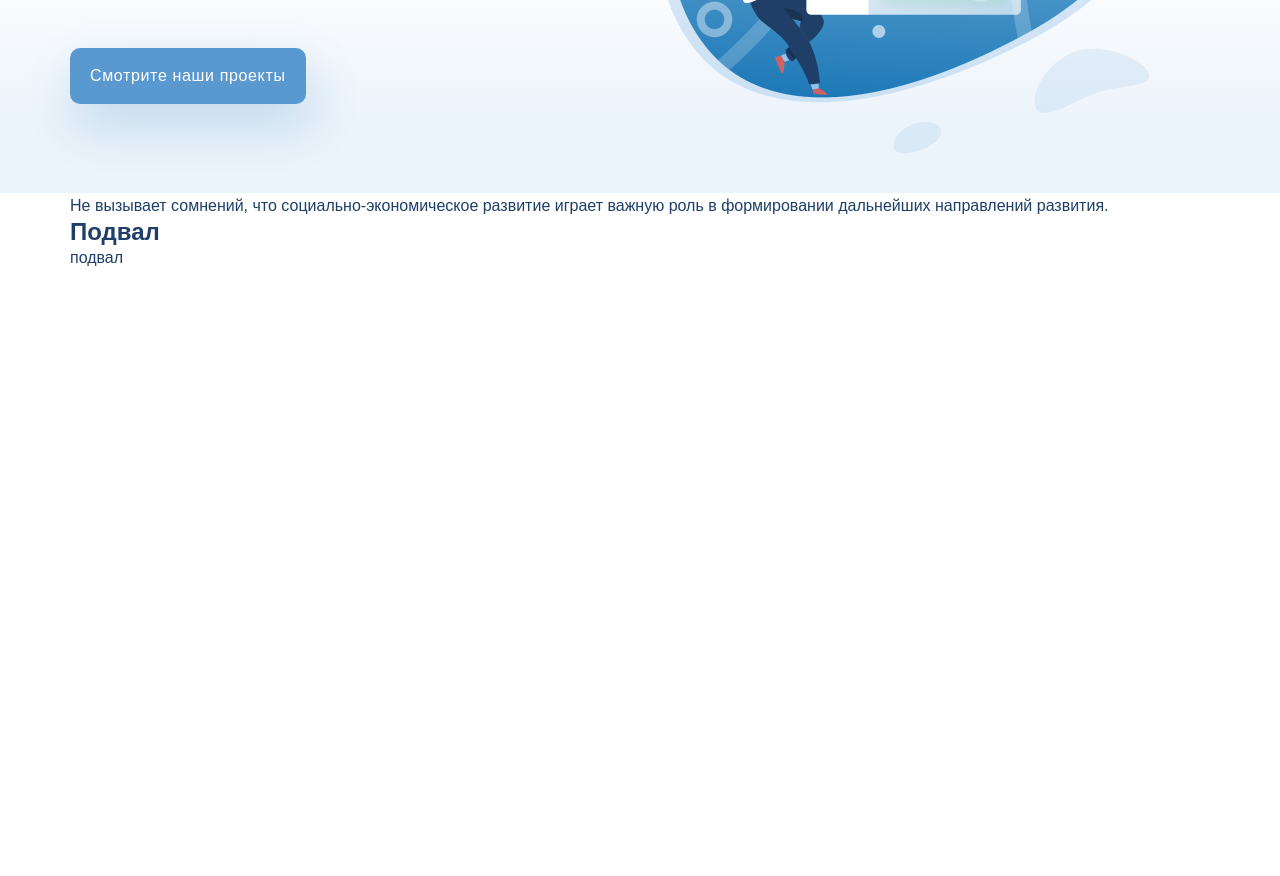
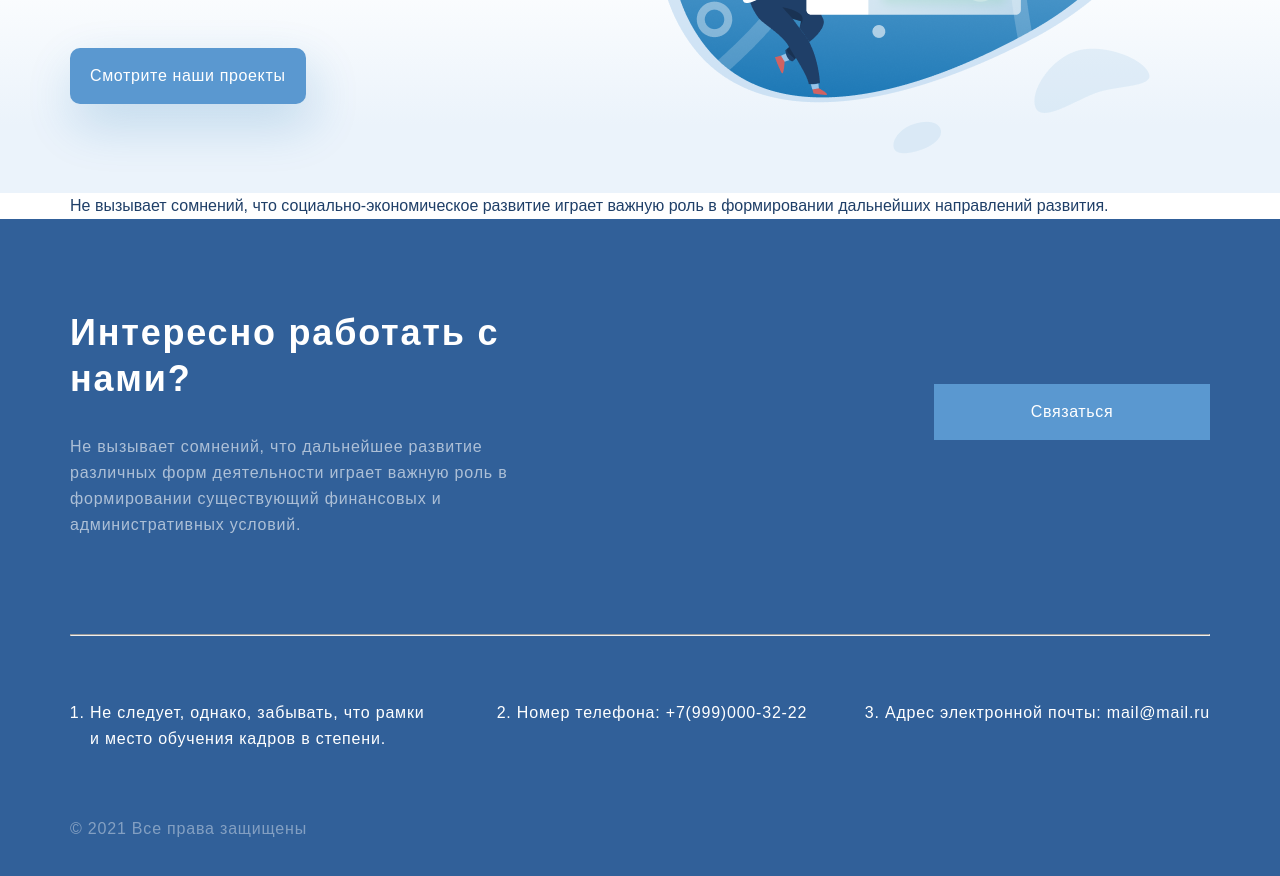
Before and after one commit to kanadeiar/HtmlCssJsLaboratory, a plain HTML site: page index.html in a window 1280 px wide. Shown: the part 575-1451 px from the top of the page. Before the commit the page ends 846 px from the top, so only its background shows below. Drawn offline with Linux system fonts and the light colour scheme.

Commit message:
Изменения

```diff
--- a/css/style.scss
+++ b/css/style.scss
@@ -1,13 +1,13 @@
-$width_site: 1140px;
-
-
+$widthSite: 1140px;
+$headerMinHeight: 768px;
+$headerMenuPaddingTop: 34px;
 
 * {
     margin: 0;
     padding: 0;
 }
-.containter {
-    max-width: $width_site;
+.container {
+    max-width: $widthSite;
     margin: 0 auto;
 }
 body {
@@ -15,14 +15,15 @@ body {
     font-size: 16px;
     line-height: 26px;
     color: #1f3f68;
+
     .header {
         background: linear-gradient(0deg, #EBF3FB 8.84%, rgba(152, 195, 232, 0) 31.12%);
-        min-height: 768px;
+        min-height: $headerMinHeight;
         &_menu {
             display: flex;
             align-items: center;
             justify-content: space-between;
-            padding-top: 34px;
+            padding-top: $headerMenuPaddingTop;
         }
         &_menu>li {
             list-style-type: none;
@@ -73,4 +74,77 @@ body {
 
     }
 
+    .footer {
+        background-color: #316099;
+        min-height: 657px;
+        &_parent {
+            display: flex;
+            justify-content: space-between;
+        }
+        &_header {
+            padding-top: 91px;
+            width: 495px;
+        }
+        &_header h3 {
+
+            font-size: 36px;
+            line-height: 46px;
+            letter-spacing: 0.05em;
+            color: #FFFFFF;
+        }
+        &_header p {
+            margin-top: 32px;
+            margin-bottom: 96px;
+            font-size: 16px;
+            line-height: 26px;
+            letter-spacing: 0.05em;
+            color: #FFFFFF;
+            opacity: 0.6;
+        }
+        &_button a {
+            background: #5A98D0;
+            font-size: 16px;
+            line-height: 26px;
+            text-align: center;
+            letter-spacing: 0.04em;
+            color: #ffffff;
+            padding: 15px 20px;
+            text-decoration: none;
+            display: inline-block;
+            width: 236px;
+            margin-top: 165px;
+        }
+        &_menu {
+            margin-top: 64px;
+            display: flex;
+            justify-content: space-between;
+            padding-left: 20px;
+        }
+        &_info li {
+            max-width: 349px;
+            font-size: 16px;
+            line-height: 26px;
+            letter-spacing: 0.05em;
+            color: #FFFFFF;
+            text-decoration: none;
+        }
+        &_info a {
+            width: 359px;
+            font-size: 16px;
+            line-height: 26px;
+            letter-spacing: 0.05em;
+            color: #FFFFFF;
+            text-decoration: none;
+        }
+        &_copyright p {
+            margin-top: 64px;
+            font-size: 16px;
+            line-height: 26px;
+            letter-spacing: 0.05em;
+            color: #FFFFFF;
+            opacity: 0.4;
+            padding-bottom: 30px;
+        }
+
+    }
 }
--- a/index.html
+++ b/index.html
@@ -12,14 +12,16 @@
 </head>
 
 <body>
+
     <header class="header">
-        <nav class="nav containter">
+        <div class="container">
+            <nav class="nav">
                 <ul class="header_menu">
                     <li><a href="index.html"><img src="img/Navigation.svg" alt="Главная"></a></li>
                     <li><a href="#"><img src="img/address-book-solid1.svg" alt="Контакты"></a></li>
                 </ul>
             </nav>
-        <div class="header_main containter">
+            <div class="header_main">
                 <div class="top">
                     <div class="top_info">
                         <h1>Новые инструменты автоматизации для Вас</h1>
@@ -30,17 +32,47 @@
                     </div>
                 </div>
             </div>
+        </div>
+
     </header>
-    <div class="text containter">
+
+    <div class="text container">
         <p>Не вызывает сомнений, что социально-экономическое развитие играет важную роль в формировании дальнейших
             направлений развития.</p>
+    </div>
 
+    <footer class="footer">
+        <div class="container">
+            <div class="footer_parent">
+                <div class="footer_header">
+                    <h3>Интересно работать с нами?</h3>
+                    <p>Не вызывает сомнений, что дальнейшее развитие различных форм деятельности играет важную роль в
+                        формировании существующий финансовых и административных условий.</p>
                 </div>
-    <footer class="footer containter">
-        <h2>Подвал</h2>
-        <p>подвал</p>
+                <div class="footer_button">
+                    <a href="#">Связаться</a>
+                </div>
+            </div>
+            <hr>
+            <div class="footer_info">
+                <ol class="footer_menu" type="1">
+                    <li>
+                        <p>Не следует, однако, забывать, что рамки и место обучения кадров в степени.</p>
+                    </li>
+                    <li>
+                        <p>Номер телефона: <a href="tel:+79990003222">+7(999)000-32-22</a></p>
+                    </li>
+                    <li>
+                        <p>Адрес электронной почты: <a href="mailto:mail@mail.ru">mail@mail.ru</a></p>
+                    </li>
+                </ol>
+            </div>
+            <div class="footer_copyright">
+                <p>&copy; 2021 Все права защищены</p>
+            </div>
+        </div>
+    </footer>
 
-    </footer>
 </body>
 
 </html>
```
Also changed, not shown: css/style.css, 1 other file. Lines whose indentation alone changed are shown as unchanged.
